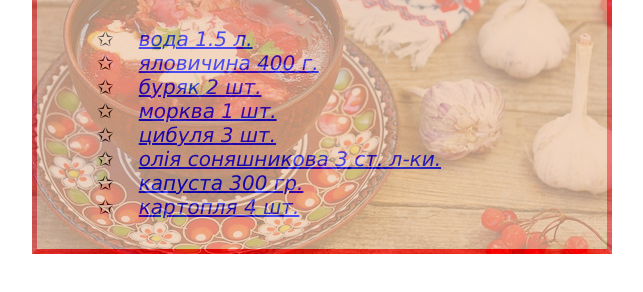
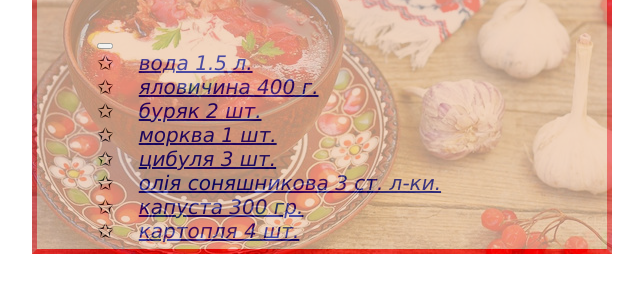
Before and after one commit to sofiychuk/test-weather-work, a plain HTML site: page index.html in a window 1280 px wide. Shown: the part 134-426 px from the top of the page, without its empty margins (318-961 px from the left). Drawn offline with Linux system fonts and the light colour scheme.

Commit message:
update(index.html, main.css): add button and styles

```diff
--- a/index.html
+++ b/index.html
@@ -30,6 +30,7 @@
         <a class="id" href="https://www.unian.ua/society/10471887-yak-prigotuvati-borshch-tradiciyniy-i-originalni-recepti.html">дивись тут !</a>
         <div class="column">
             <ul class="li">
+                <button></button>
                 <li><a href="https://uk.wikipedia.org/wiki/%D0%92%D0%BE%D0%B4%D0%B0">вода 1.5 л.</a> </li>
                 <li><a href="https://uk.wikipedia.org/wiki/%D0%AF%D0%BB%D0%BE%D0%B2%D0%B8%D1%87%D0%B8%D0%BD%D0%B0">яловичина 400 г.</a></li>
                 <li><a href="https://uk.wikipedia.org/wiki/%D0%91%D1%83%D1%80%D1%8F%D0%BA">буряк 2 шт.</a></li>
--- a/main.css
+++ b/main.css
@@ -43,16 +43,16 @@
     font-size: 20px;
     color: brown;
 }
-/* a {
+a {
     font-size: 20px;
     padding: 0;
     color: navy;
-} */
-/* a:hover {
+}
+a:hover {
     color: black;
     font-size: 22px;
     font-family: cursive;
-}  */
+}
 li{
 
 }
```
